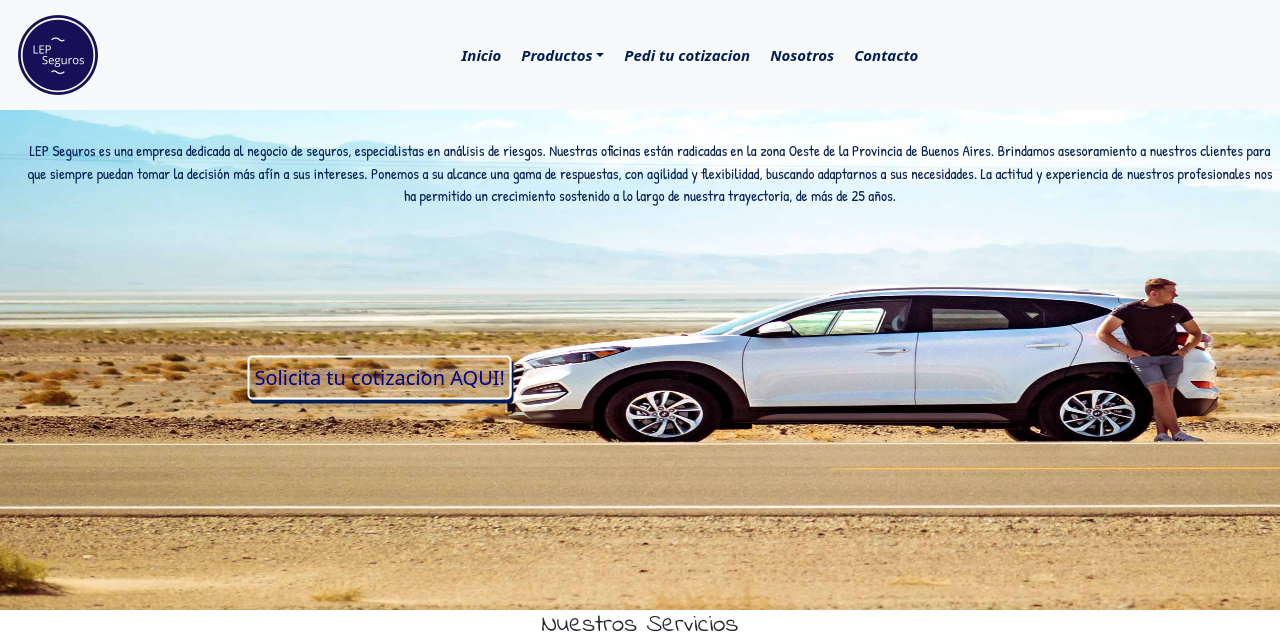
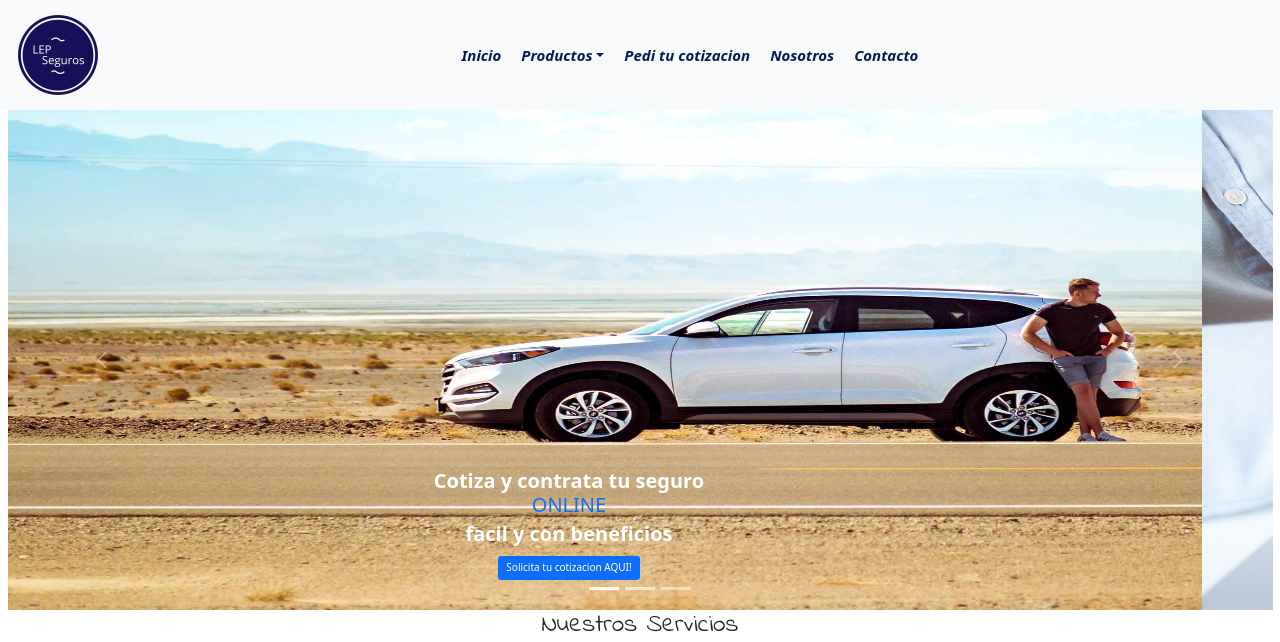
Before and after one commit to lucas1487/Coder-LEPSeguros-GIT, a plain HTML site: page index.html in a window 1280 px wide. Shown: the top 642 px of the page. Drawn offline with nearby package versions, Linux system fonts and the light colour scheme.

Commit message:
Entrega Desafio BOOTSTRAP JS

```diff
--- a/index.html
+++ b/index.html
@@ -64,12 +64,56 @@
             </div>
           </nav>
       </header>
-    <section class="portada">
-        <img class="portada--foto" src="img/Seguros-CAM3.jpg" alt="">
-        <p class="portada--texto">LEP Seguros es una empresa dedicada al negocio de seguros, especialistas en análisis de riesgos. Nuestras oficinas están radicadas en la zona Oeste de la Provincia de Buenos Aires. Brindamos asesoramiento a nuestros clientes para que siempre puedan tomar la decisión más afín a sus intereses. Ponemos a su alcance una gama de respuestas, con agilidad y flexibilidad, buscando adaptarnos a sus necesidades. La actitud y experiencia de nuestros profesionales nos ha permitido un crecimiento sostenido a lo largo de nuestra trayectoria, de más de 25 años.</p>
-        <a class="portada--boton" href="cotizacion.html">Solicita tu cotizacion AQUI!</a>
+      <div class="container-fluid ">
 
-    </section>
+        <div id="carouselExampleCaptions" class="carousel slide" data-bs-ride="carousel">
+          <div class="carousel-indicators">
+            <button type="button" data-bs-target="#carouselExampleCaptions" data-bs-slide-to="0" class="active" aria-current="true" aria-label="Slide 1"></button>
+            <button type="button" data-bs-target="#carouselExampleCaptions" data-bs-slide-to="1" aria-label="Slide 2"></button>
+            <button type="button" data-bs-target="#carouselExampleCaptions" data-bs-slide-to="2" aria-label="Slide 3"></button>
+          </div>
+          <div class="carousel-inner">
+            <div class="carousel-item active ">
+              <img src="img/Seguros-CAM3.jpg" class="d-block w-100 portada--foto " alt="...">
+              <div class="carousel-caption ">
+                <h2 class=" text-opacity-75 "><blockquote><strong>Cotiza y contrata tu seguro <h2 class="text-primary">ONLINE</h2> facil y con beneficios</strong> </h2>
+                <a class="btn btn-primary mb-2" href="cotizacion.html" role="button">Solicita tu cotizacion AQUI!</a>
+
+              </div>
+            </div>
+            <div class="carousel-item">
+              <img src="img/FOTO2.jpg" class="d-block w-100 portada--foto" alt="...">
+              <div class="carousel-caption">
+                <h3 class="text-body"><blockquote><strong>La tranquilidad es una decisión</strong></blockquote></h3>
+                <p class="lead text-body">El Broker de Seguros que mejor se adapta a las necesidades actuales de sus asegurados</p>
+                <h3 class="text-body"><blockquote><strong>¿ Tenes dudas?</strong></blockquote></h3>
+                <a class="btn btn-primary mb-2" href="contacto.html" role="button">Consultanos AQUI!</a>
+              </div>
+            </div>
+
+            <div class="carousel-item">
+              <img src="img/chica.jpg" class="d-block w-100 portada--foto" alt="...">
+              <div class="carousel-caption">
+                <p class="lead text-white-50">LEP Seguros es una empresa dedicada al negocio de seguros, especialistas en análisis de riesgos. Nuestras oficinas están radicadas en la zona Oeste de la Provincia de Buenos Aires. Brindamos asesoramiento a nuestros clientes para que siempre puedan tomar la decisión más afín a sus intereses. Ponemos a su alcance una gama de respuestas, con agilidad y flexibilidad, buscando adaptarnos a sus necesidades. La actitud y experiencia de nuestros profesionales nos ha permitido un crecimiento sostenido a lo largo de nuestra trayectoria, de más de 25 años.</p>
+
+              </div>
+
+
+
+
+            </div>
+          </div>
+          <button class="carousel-control-prev" type="button" data-bs-target="#carouselExampleCaptions" data-bs-slide="prev">
+            <span class="carousel-control-prev-icon" aria-hidden="true"></span>
+            <span class="visually-hidden">Previous</span>
+          </button>
+          <button class="carousel-control-next" type="button" data-bs-target="#carouselExampleCaptions" data-bs-slide="next">
+            <span class="carousel-control-next-icon" aria-hidden="true"></span>
+            <span class="visually-hidden">Next</span>
+          </button>
+        </div>
+
+</div>
     <main>
 
                 <div class="container ">
```
Also changed, not shown: img/FOTO2.jpg (added).
